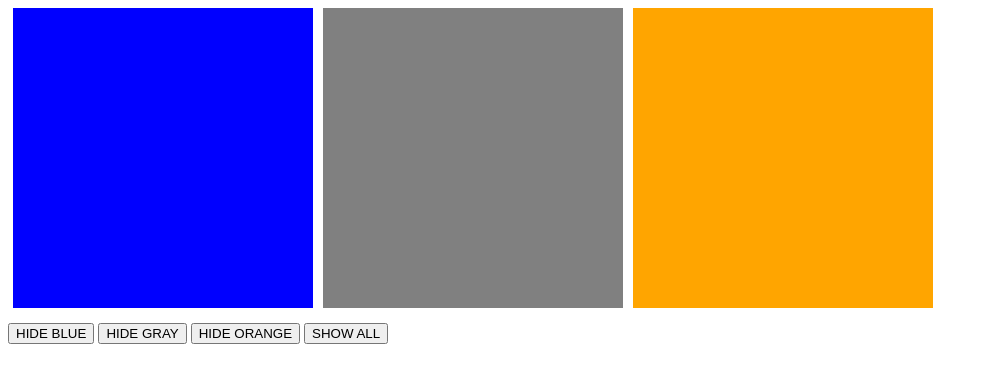
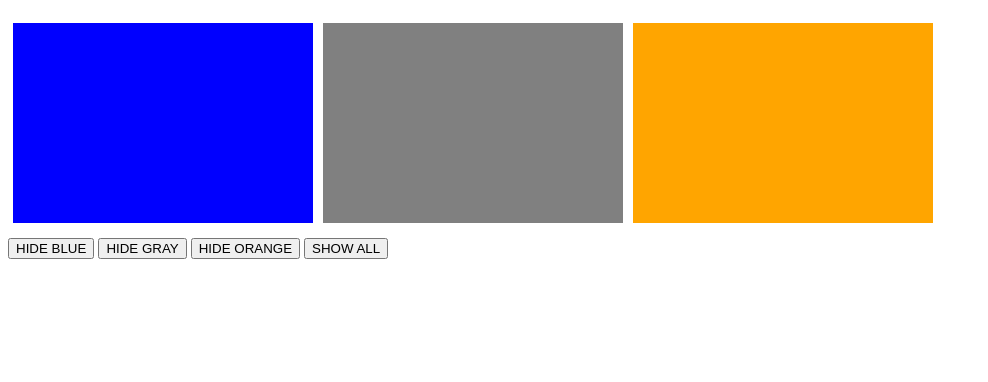
Before and after one commit to Reny8/Jquery-Practice, a plain HTML site: page showingHidingElements/index.html in a window 1280 px wide. Shown: the whole page, without its empty margins (0-988 px from the left). Drawn offline with nearby package versions, Linux system fonts and the light colour scheme.

Commit message:
Modify the height of the boxes

```diff
--- a/showingHidingElements/index.html
+++ b/showingHidingElements/index.html
@@ -26,9 +26,9 @@
       #effectsTargetA,
       #effectsTargetB,
       #effectsTargetC {
-        height: 300px;
+        height: 200px;
         width: 300px;
-        margin: 0px 5px 15px 5px;
+        margin: 15px 5px 15px 5px;
       }
       #effectsTargetA {
         background-color: blue;
```
